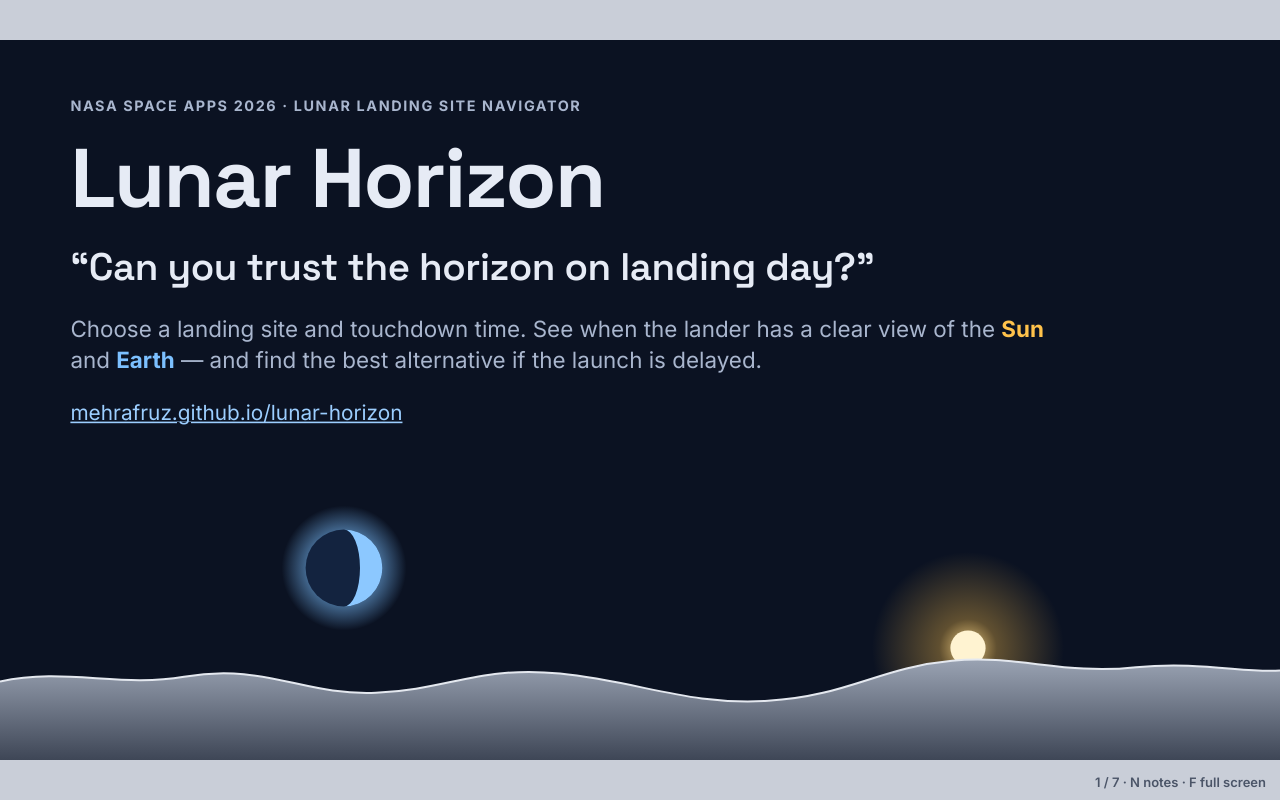
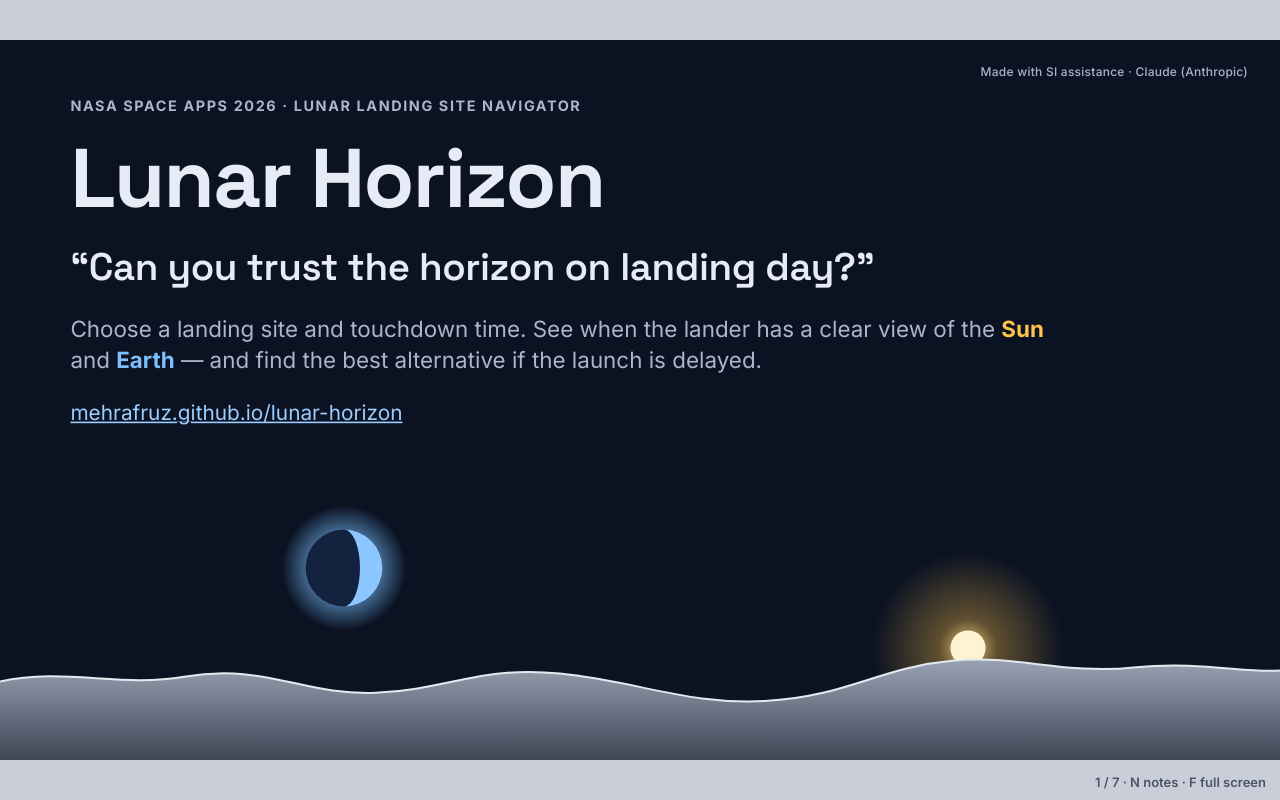
Before and after one commit to Mehrafruz/lunar-horizon, a plain HTML site: page docs/slides/index.html in a window 1280 px wide. Drawn offline with Linux system fonts and the light colour scheme.

Commit message:
Slides: visible SI-assistance mark on every slide; new PDF
Space Apps 2026 asks for a visible mark on SI-assisted images and videos.

Co-Authored-By: Claude Opus 5.5 <noreply@anthropic.com>

```diff
--- a/docs/slides/index.html
+++ b/docs/slides/index.html
@@ -25,6 +25,9 @@ h1, h2, .num { font-family: 'Space Grotesk', Inter, sans-serif; margin: 0; }
 #stage { position: absolute; left: 50%; top: 50%; width: 1600px; height: 900px; transform-origin: 0 0; }
 .slide { position: absolute; inset: 0; background: var(--page); padding: 72px 88px; display: none; flex-direction: column; gap: 28px; overflow: hidden; }
 .slide.on { display: flex; }
+/* Space Apps 2026 asks for a visible mark on SI-assisted images and videos. */
+.slide::after { content: 'Made with SI assistance · Claude (Anthropic)'; position: absolute; top: 30px; right: 40px; font: 500 15px Inter, sans-serif; color: var(--faint); letter-spacing: 0.3px; }
+.slide.dark::after { color: var(--space-muted); }
 .slide.dark { background: var(--space); color: var(--space-ink); }
 .kicker { font: 700 18px Inter, sans-serif; letter-spacing: 2px; text-transform: uppercase; color: var(--faint); }
 .dark .kicker { color: var(--space-muted); }
```
Also changed, not shown: 1 other file.
